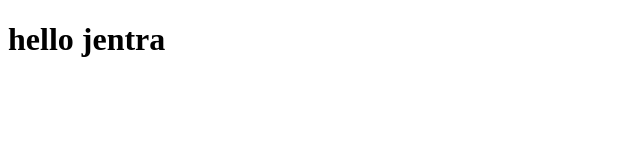
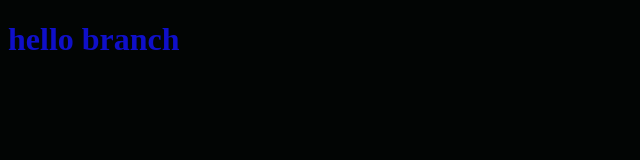
Before and after one commit to W7284/mmyproject, a plain HTML site: page index.html in a window 1280 px wide. Shown: the whole page, without its empty margins (0-640 px from the left). Drawn offline with Linux system fonts and the light colour scheme.

Commit message:
changing st

```diff
--- a/index.html
+++ b/index.html
@@ -4,9 +4,10 @@
     <meta charset="UTF-8">
     <meta name="viewport" content="width=device-width, initial-scale=1.0">
     <title>Document</title>
+    <link rel="stylesheet" href="style.css">
 </head>
 <body>
-    <h1>hello jentra</h1>
+    <h1>hello branch</h1>
     <script>src=app.js</script>
 </body>
 </html>
--- a/style.css
+++ b/style.css
@@ -1,6 +1,6 @@
 h1{
-    color:red;
+    color:rgb(15, 15, 201);
 }
 body{
-    background-color: aquamarine;
+    background-color: rgb(2, 5, 4);
 }
```
